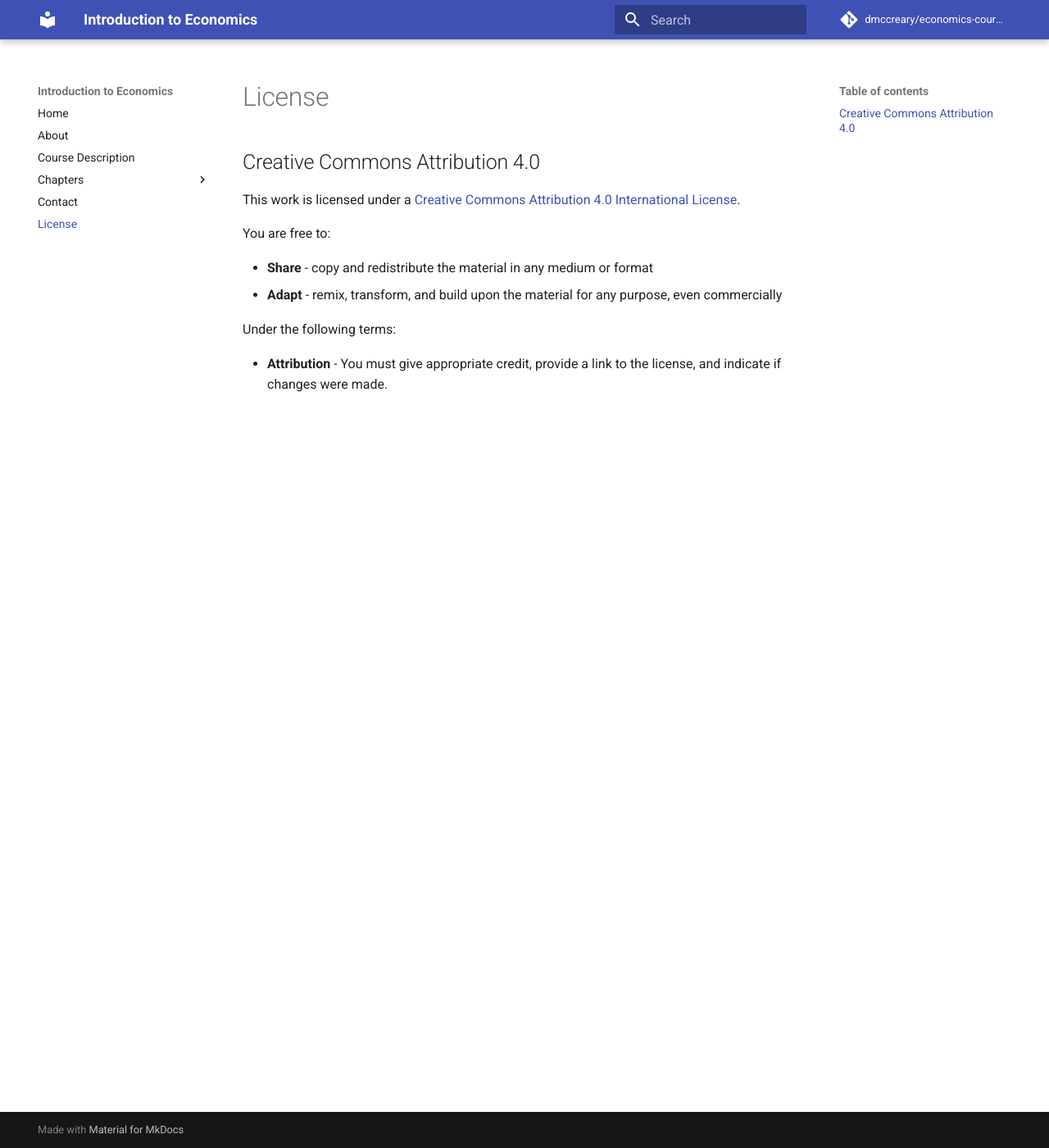
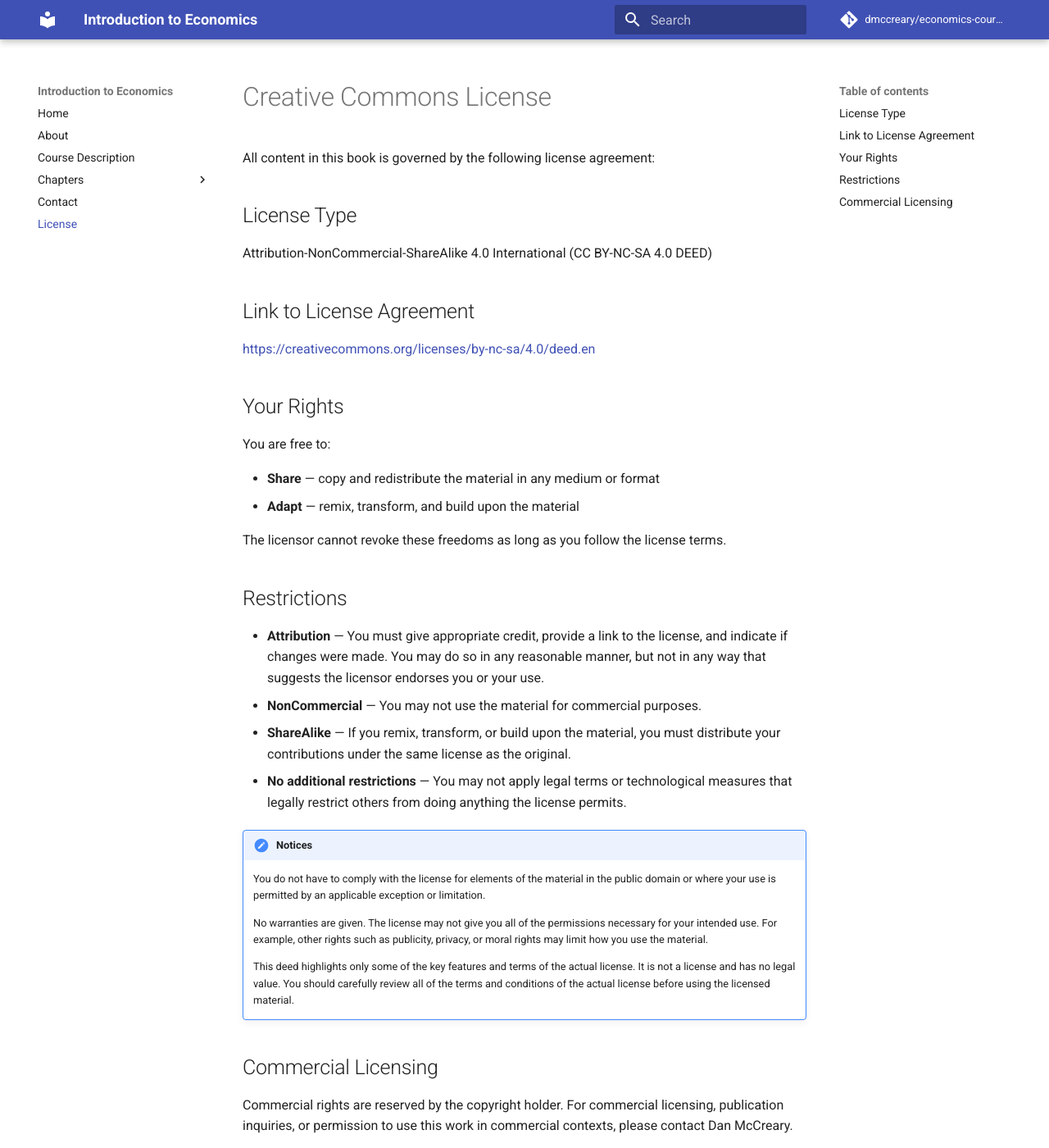
Before and after one commit to dmccreary/economics-course, an MkDocs documentation site: the page built from docs/license.md, in a window 1280 px wide and 1400 px high. Shown: the whole window at 82% size. Built offline with MkDocs 1.6.1 and Material for MkDocs 9.7.7, drawn with Linux system fonts in a browser that asks for light colours; comment, search, counter and statistics services are not loaded.

Commit message:
updated the license to use the non-commercial version

```diff
--- a/docs/license.md
+++ b/docs/license.md
@@ -1,14 +1,38 @@
-# License
+# Creative Commons License
 
-## Creative Commons Attribution 4.0
+All content in this book is governed by the following license agreement:
 
-This work is licensed under a [Creative Commons Attribution 4.0 International License](https://creativecommons.org/licenses/by/4.0/).
+## License Type
+
+Attribution-NonCommercial-ShareAlike 4.0 International (CC BY-NC-SA 4.0 DEED)
+
+## Link to License Agreement
+
+[https://creativecommons.org/licenses/by-nc-sa/4.0/deed.en](https://creativecommons.org/licenses/by-nc-sa/4.0/deed.en)
+
+## Your Rights
 
 You are free to:
 
-- **Share** - copy and redistribute the material in any medium or format
-- **Adapt** - remix, transform, and build upon the material for any purpose, even commercially
+* **Share** — copy and redistribute the material in any medium or format
+* **Adapt** — remix, transform, and build upon the material
 
-Under the following terms:
+The licensor cannot revoke these freedoms as long as you follow the license terms.
 
-- **Attribution** - You must give appropriate credit, provide a link to the license, and indicate if changes were made.
+## Restrictions
+
+* **Attribution** — You must give appropriate credit, provide a link to the license, and indicate if changes were made. You may do so in any reasonable manner, but not in any way that suggests the licensor endorses you or your use.
+* **NonCommercial** — You may not use the material for commercial purposes.
+* **ShareAlike** — If you remix, transform, or build upon the material, you must distribute your contributions under the same license as the original.
+* **No additional restrictions** — You may not apply legal terms or technological measures that legally restrict others from doing anything the license permits.
+
+!!! note "Notices"
+    You do not have to comply with the license for elements of the material in the public domain or where your use is permitted by an applicable exception or limitation.
+
+    No warranties are given. The license may not give you all of the permissions necessary for your intended use. For example, other rights such as publicity, privacy, or moral rights may limit how you use the material.
+
+    This deed highlights only some of the key features and terms of the actual license. It is not a license and has no legal value. You should carefully review all of the terms and conditions of the actual license before using the licensed material.
+
+## Commercial Licensing
+
+Commercial rights are reserved by the copyright holder. For commercial licensing, publication inquiries, or permission to use this work in commercial contexts, please contact Dan McCreary.
```
